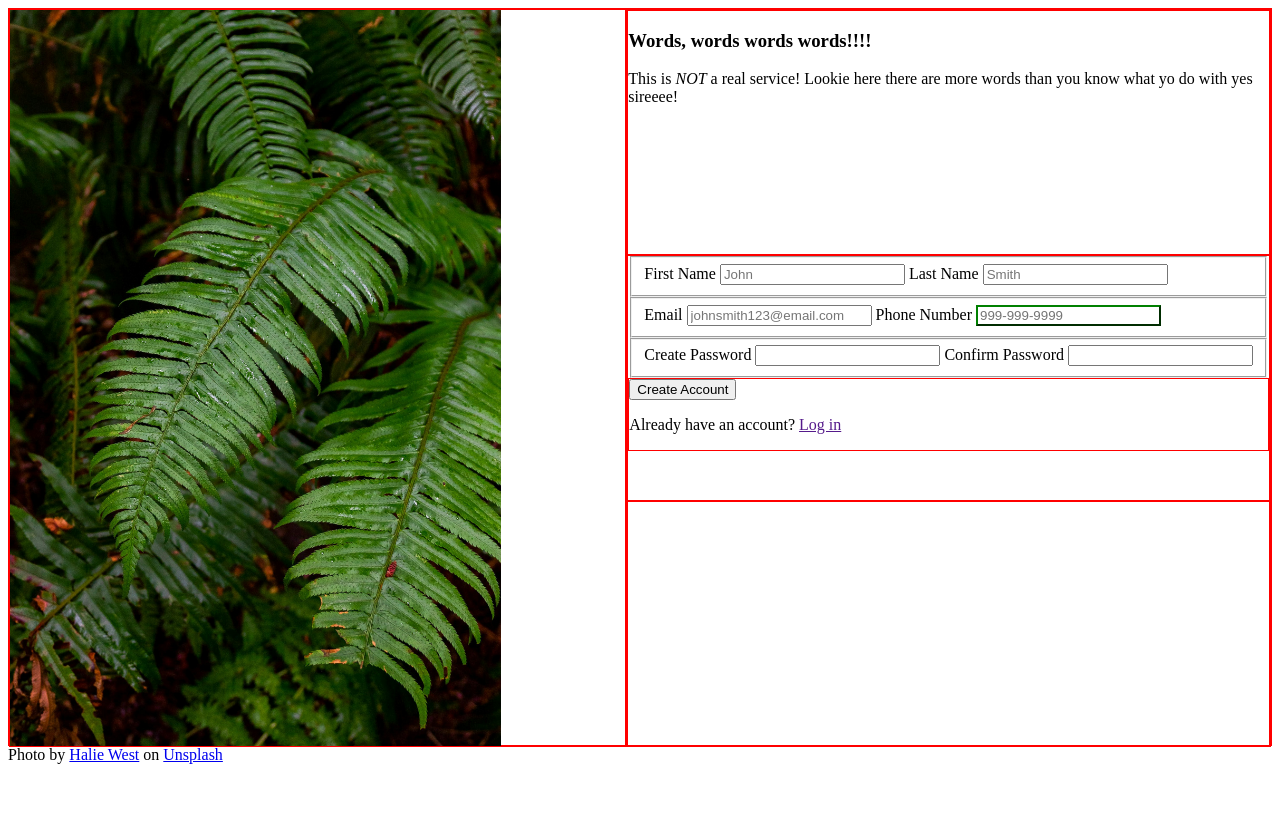
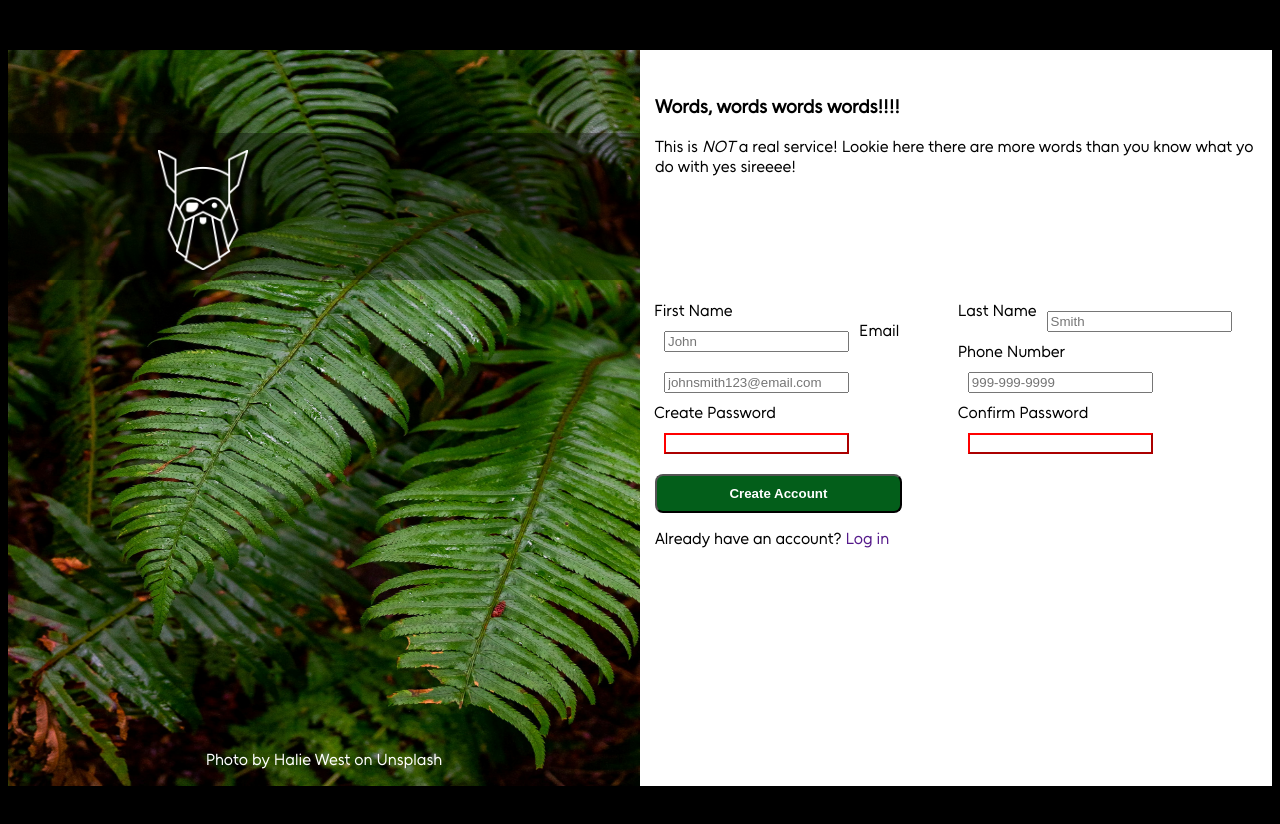
Before and after one commit to Velarken/Form-Page, a plain HTML site: page index.html in a window 1280 px wide. Before the commit the page ends 800 px from the top, so only its background shows below. Drawn offline with Linux system fonts and the light colour scheme.

Commit message:
added further styling

```diff
--- a/index.html
+++ b/index.html
@@ -10,6 +10,9 @@
     <div class="main-container">
         <div class="image-container">
             <img id="background-image" src="images/halie-west-25xggax4bSA-unsplash.jpg">
+            <p id="image-credit">Photo by <a href="https://unsplash.com/@haliewestphoto?utm_content=creditCopyText&utm_medium=referral&utm_source=unsplash">Halie West</a> on <a href="https://unsplash.com/photos/green-leaf-plant-in-close-up-photography-25xggax4bSA?utm_content=creditCopyText&utm_medium=referral&utm_source=unsplash">Unsplash</a></p>
+            <div id="logo-background"></div>
+            <img id="logo" src="images/odin-lined.png">
         </div>
         <div class="text-form-container">
             <div class="testimonial">
@@ -19,33 +22,31 @@
             <div class="form-container">
                 <form class="form">
                     <fieldset>
-                        <label>First Name</label>
+                        <label for="first-name">First Name</label>
                         <input type="text" id="first-name" name="first_name" placeholder="John" required>
-                        <label>Last Name</label>
-                        <input type="text" id="last-name" name="last_name" placeholder="Smith" required>
+                        <label for="email">Email</label>
+                        <input type="email" id="email-address" name="email_address" placeholder="johnsmith123@email.com" required>
+                        <label for="password-create">Create Password</label>
+                        <input type="password-create" id="password-create" name="password_create"  required>
                     </fieldset>
                     <fieldset>
-                        <label>Email</label>
-                        <input type="email" id="email-address" name="email_address" placeholder="johnsmith123@email.com" required>
-                        <label>Phone Number</label>
-                        <input type="number" id="phone-number" name="phone_number" placeholder="999-999-9999" pattern="^(\+\d{1,2}\s?)?\(?\d{3}\)?[\s.-]?\d{3}[\s.-]?\d{4}$">
-                    </fieldset>
-                    <fieldset>
-                        <label>Create Password</label>
-                        <input type="password" id="password" name="password" required>
-                        <label>Confirm Password</label>
-                        <input type="password" id="password" name="password" required>
+                        <label for="last-name">Last Name</label>
+                        <input type="text" id="last-name" name="last_name" placeholder="Smith" required>
+                        <label for="phone-number">Phone Number</label>
+                        <input type="tel" id="phone-number" name="phone_number" placeholder="999-999-9999" max="12" pattern="^[0-9]{3}-[0-9]{3}-[0-9]{4}">
+                        <label for="password-confirm">Confirm Password</label>
+                        <input type="password" id="password-confirm" name="password_confirm"  required>
                     </fieldset>
                 </form>
             <div class="form-footer">
-                <button>Create Account</button>
+                <button id="submit-button" type="submit">Create Account</button>
                 <p>Already have an account? <a href="">Log in</a></p>
             </div>
             </div>
             <div class="footer"></div>
         </div>
     </div>
-    Photo by <a href="https://unsplash.com/@haliewestphoto?utm_content=creditCopyText&utm_medium=referral&utm_source=unsplash">Halie West</a> on <a href="https://unsplash.com/photos/green-leaf-plant-in-close-up-photography-25xggax4bSA?utm_content=creditCopyText&utm_medium=referral&utm_source=unsplash">Unsplash</a>
+
 
     <!-- No HTML Below This LIne -->
     <script src="script.js"></script>
--- a/style.css
+++ b/style.css
@@ -22,14 +22,29 @@
     font-style: normal;
     font-display: swap;
 }
+:root {
+    font-family:'Unageo';
+    background-color:black;
+}
+:focus {
+    border-color: rgb(84, 165, 192);
+    box-shadow: 3px 3px 3px;
+}
+a:link {
+    color:white;
+    text-decoration: none;
+}
+
 /* Page Containers */
-div {
-    border:1px solid red;
-}
+
 .main-container {
     display:flex;
     flex-direction:row;
+    position:relative;
     height:92vh;
+    margin-top:50px;
+    margin-bottom:50px;
+    background-color:white;
 }
 .image-container {
     flex:1;
@@ -38,28 +53,89 @@ div {
     overflow:hidden;
 }
 .text-form-container {
-    flex:1;
     display:flex;
     flex-direction:column;
+    flex:1;
     height:92vh;
 }
 
 
 /* Page Elements */
- #background-image {
-    height:92vh;
+#background-image {
+    position:absolute;
+    top:0;
+    left:0;
+    height:100%;
+    width:100%;
+}
+.image-container {
+    display:flex;
+    position:relative;
+    overflow:hidden;
 }
 .testimonial, .form-container, .footer {
     flex:1;
 }
+#image-credit {
+    position:absolute;
+    bottom:0;
+    left:0;
+    color:white;
+    text-align: center;
+    width:100%;
+}
+#logo {
+    position:absolute;
+    left: 150px;
+    top:100px;
+    max-height: 15vh;
+}
+#logo-background {
+    position:relative;
+    left:0px;
+    top:83px;
+    background-color:rgba(0, 0, 0, 0.377);
+    width:100%;
+    height:20%;
+}
 
 /* Form Styling */
+.testimonial {
+    margin-left:15px;
+    margin-top:25px;
+}
+form {
+    display:flex;
+    flex-direction: row;
+    border:none;
+    flex-wrap:nowrap;
+}
 fieldset {
-    text-wrap: nowrap;
+    display:flex;
+    flex-direction: row;
+    flex-wrap: wrap;
+    border:none;
+    justify-content:left;
+    align-items: start;
 }
-#phone-number:valid {
-    border:2px outset green;
+input {
+    margin:10px;
+    box-sizing:border-box;
 }
 #phone-number:invalid {
     border:2px outset red;
 }
+#password-create:invalid, #password-confirm:invalid {
+    border:2px outset red;
+}
+#submit-button {
+    background-color:rgb(3, 94, 26);
+    color:white;
+    font-weight:550;
+    padding:10px;
+    border-radius:8px;
+    width: 40%;
+}
+.form-footer {
+    margin-left:15px;
+}
```
